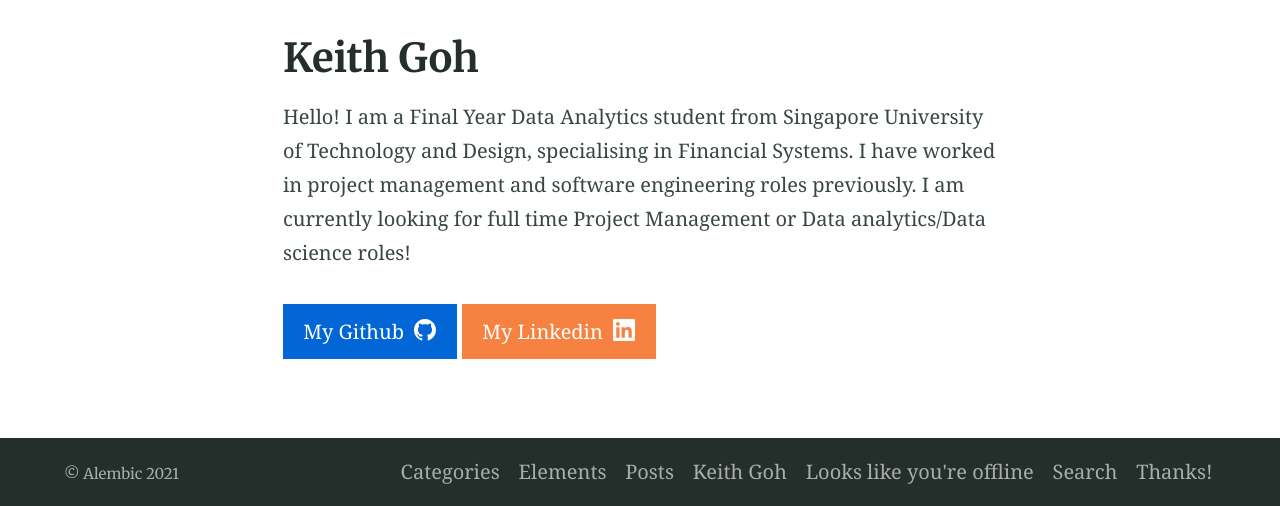
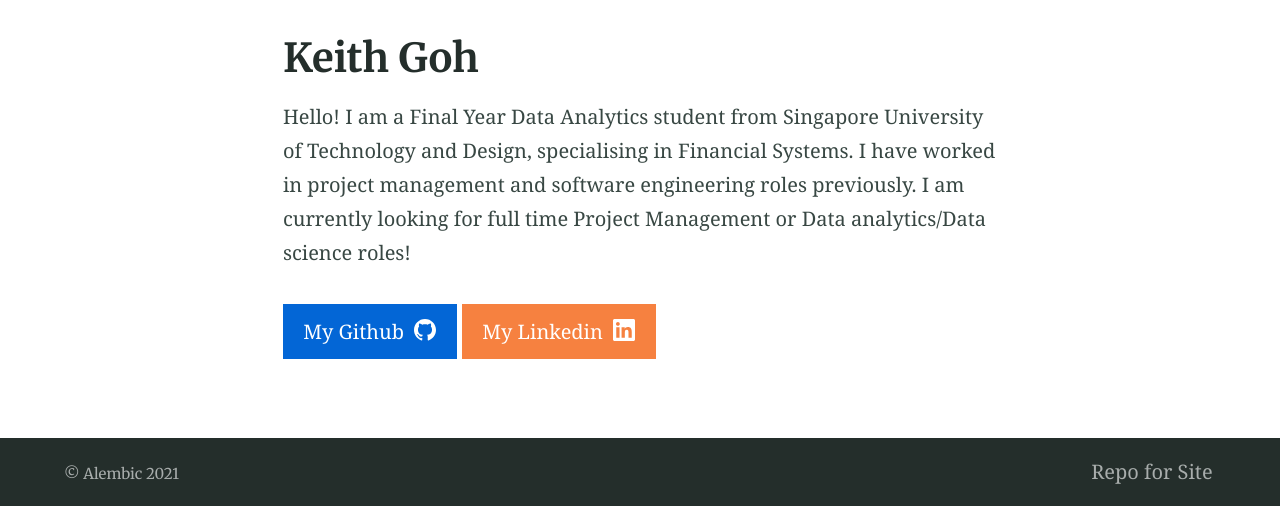
Before and after one commit to silentfatez/silentfatez.github.io, a Jekyll site: the page built from index.md, in a window 1280 px wide, cut to the strip 394-900 px from the top of the page. Built offline with Jekyll 4.4.1, drawn with Linux system fonts in a browser that asks for light colours.

Commit message:
fixed bug

```diff
--- a/_config.yml
+++ b/_config.yml
@@ -133,8 +133,8 @@ navigation_header:
 #   url: https://github.com/daviddarnes/alembic
 
 navigation_footer:
-# - title: Created by David Darnes
-#   url: https://darn.es
+- title: Repo for Site
+  url: https://github.com/silentfatez/silentfatez.github.io
 
 social_links: # Appears in sidebar. Set the urls then uncomment and comment out as desired
   # Twitter: https://twitter.com/DavidDarnes
```
